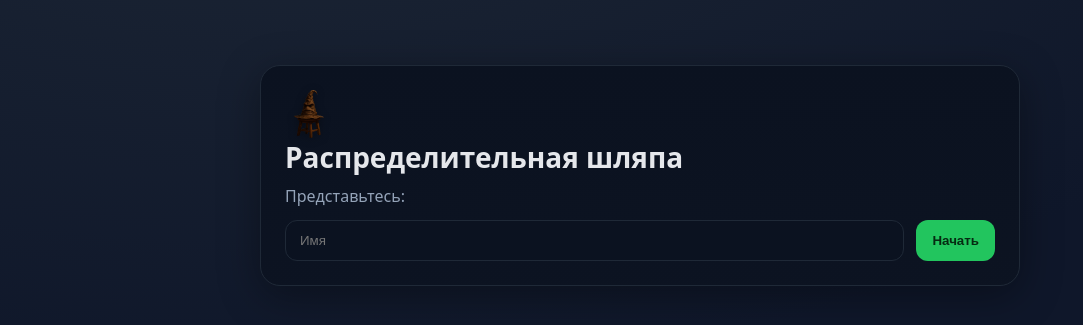
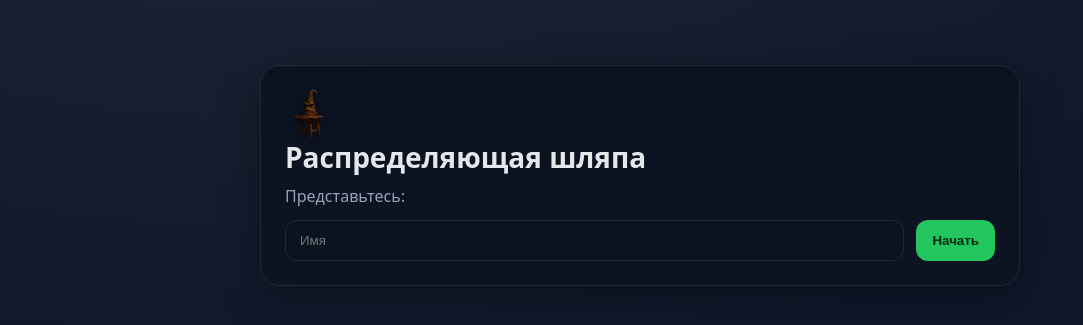
Before and after one commit to ivan04ov/hw-ws-2, a plain HTML site: page index.html in a window 1280 px wide. Shown: the part 225-550 px from the top of the page, without its empty margins (0-1083 px from the left). Drawn offline with Linux system fonts and the light colour scheme.

Commit message:
Update index.html

```diff
--- a/index.html
+++ b/index.html
@@ -47,12 +47,12 @@
 <body>
   <div class="card">
     <div class="hat">
-      <img src="./hattpng.png" alt="Распределительная шляпа"
+      <img src="./hattpng.png" alt="Распределяющая шляпа"
            width="48" height="48"
            loading="lazy"
            onerror="this.replaceWith(document.createTextNode('🎩'))">
     </div>
-    <h1>Распределительная шляпа</h1>
+    <h1>Распределяющая шляпа</h1>
     <p>Представьтесь:</p>
     <div class="row">
       <input id="nameInput" type="text" placeholder="Имя" />
```
